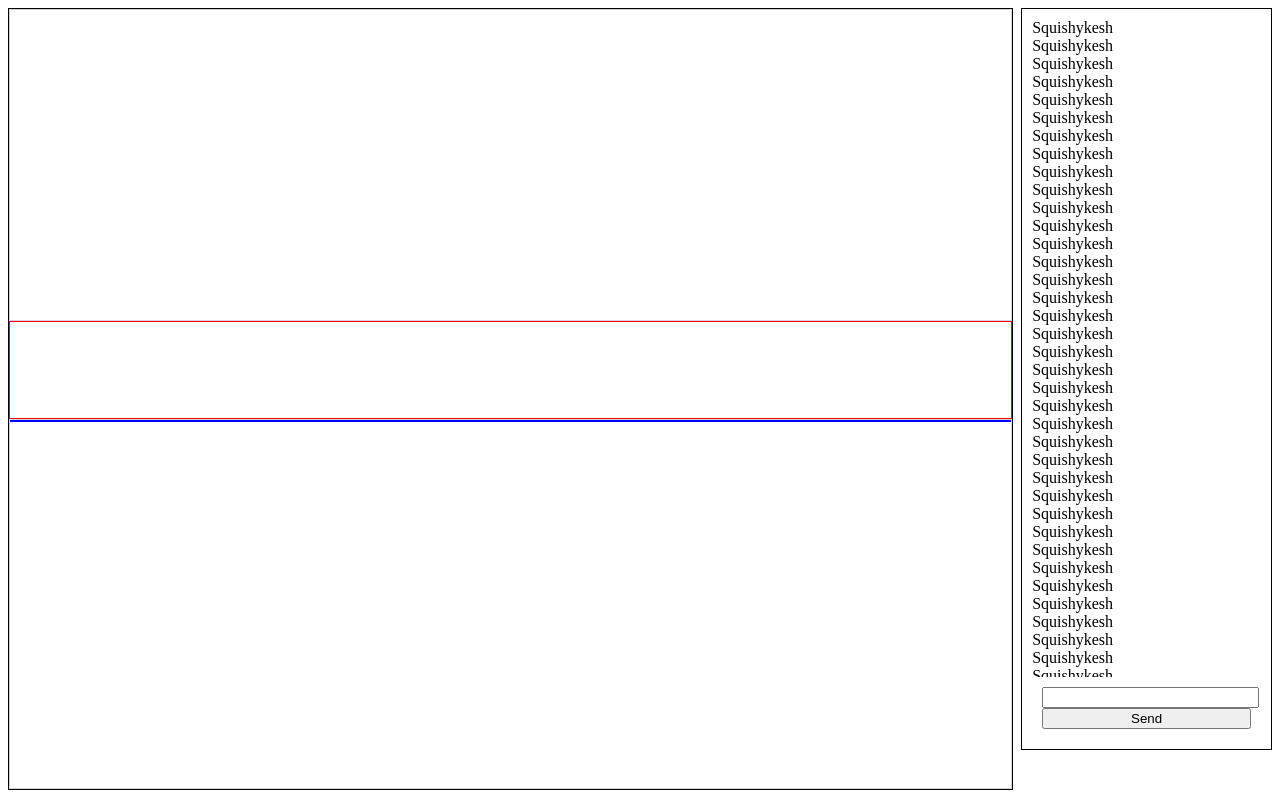
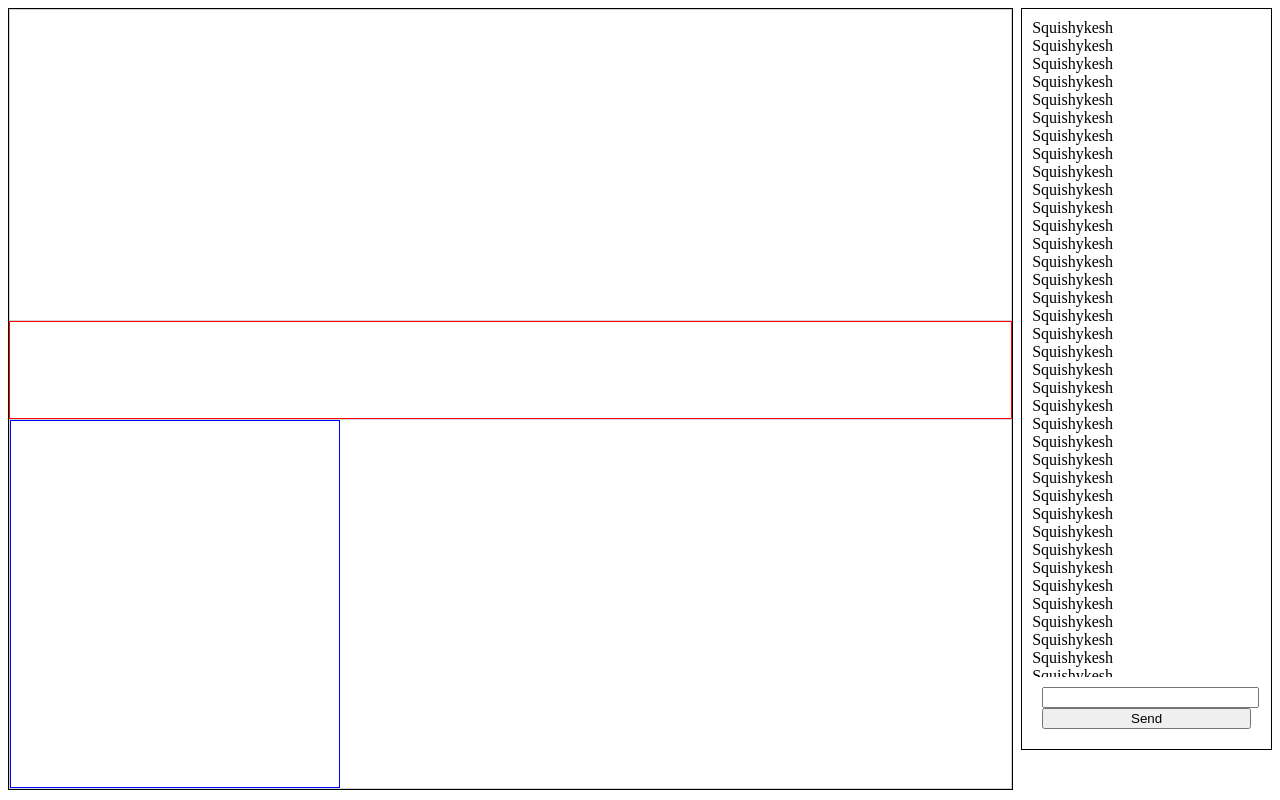
Before and after one commit to Camb-io/playcamb.io, a React (Create React App) app in the folder cambio-client/: page /1 in a window 1280 px wide. Built offline with nearby package versions, Linux system fonts and the light colour scheme.

Commit message:
grid for player areas

```diff
--- a/cambio-client/src/components/Board/styles.scss
+++ b/cambio-client/src/components/Board/styles.scss
@@ -10,7 +10,6 @@
   width: 100%;
   display: grid;
   grid-template-rows: 40% 12.5% 47.5%;
-  grid-template-columns: auto;
   grid-template-areas:
     "top-players"
     "deck-area"
@@ -21,6 +20,8 @@
   border-width: 1px;
   border-style: solid;
   border-color: $standard-player-area;
+  display: grid;
+  grid-template-columns: 33% 33% 33%;
 }
 
 .deck-area {
@@ -33,6 +34,8 @@
   border-width: 1px;
   border-style: solid;
   border-color: $standard-player-area;
+  display: grid;
+  grid-template-columns: 33% 33% 33%;
 }
 
 .current-user {
```
